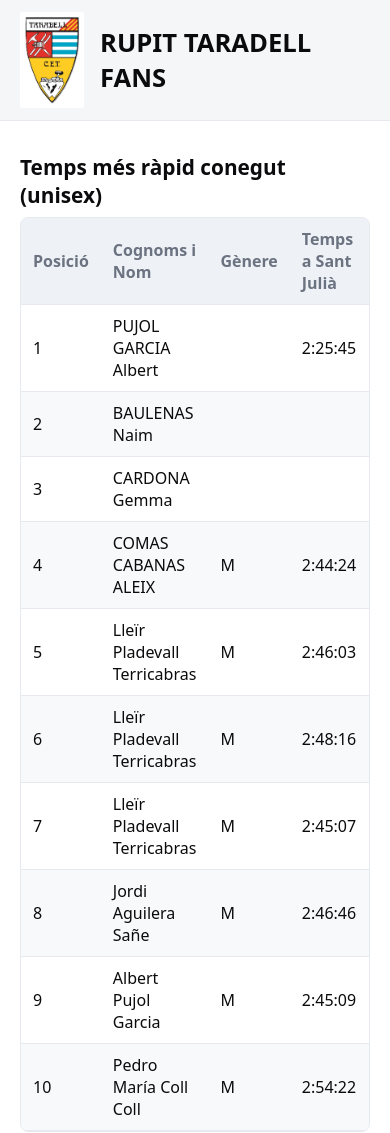
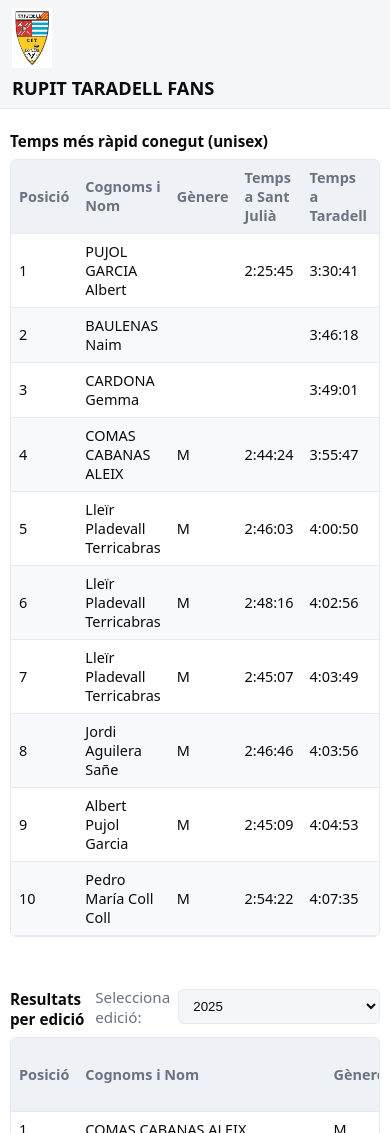
Before and after one commit to francescgmartin/RupitTaradellFans, a plain HTML site: page index.html in a window 390 px wide. Shown: the top 1133 px of the page. Drawn offline with Linux system fonts and the light colour scheme.

Commit message:
Enhance mobile styles and accessibility features
Updated styles for mobile responsiveness and accessibility.

```diff
--- a/styles.css
+++ b/styles.css
@@ -8,11 +8,17 @@
   --border: #e6e9ee;       /* borders: very light gray */
   --tableRow: #ffffff;     /* table odd rows: white */
   --tableRowAlt: #f8f9fb;  /* table even rows: very light gray */
+
+  /* Mobile tuning */
+  --header-padding: 12px 20px;
+  --brand-gap: 16px;
+  --crest-size: 64px;
+  --font-scale-mobile: 0.95;
 }
 
 /* Reset & base */
 * { box-sizing: border-box; }
-html, body { margin: 0; padding: 0; background: var(--bg); color: var(--text); font-family: system-ui, -apple-system, "Segoe UI", Roboto, Ubuntu, "Helvetica Neue", Arial, "Noto Sans", "Apple Color Emoji", "Segoe UI Emoji"; -webkit-font-smoothing: antialiased; -moz-osx-font-smoothing: grayscale; }
+html, body { margin: 0; padding: 0; background: var(--bg); color: var(--text); font-family: system-ui, -apple-system, "Segoe UI", Roboto, Ubuntu, "Helvetica Neue", Arial, "Noto Sans", "Apple Color Emoji", "Segoe UI Emoji"; -webkit-font-smoothing: antialiased; -moz-osx-font-smoothing: grayscale; font-size: 16px; }
 a { color: var(--accent); text-decoration: none; }
 a:hover { text-decoration: underline; }
 
@@ -20,15 +26,30 @@ a:hover { text-decoration: underline; }
 
 /* Header */
 .site-header { background: var(--panel); border-bottom: 1px solid var(--border); }
-.site-header .brand { display: flex; align-items: center; gap: 16px; padding: 12px 20px; }
-.crest { width: 64px; height: auto; }
+.site-header .brand { display: flex; align-items: center; gap: var(--brand-gap); padding: var(--header-padding); }
+.crest { display: inline-block; width: var(--crest-size); height: auto; background: transparent; }
 
+/* If you use <img class="crest"> */
+img.crest { display: block; width: var(--crest-size); height: auto; background: transparent; }
+
+/* Mask variant (use when you want to colour the logo via CSS, requires svg or monochrome png) */
+.crest--mask {
+  width: var(--crest-size);
+  height: var(--crest-size);
+  display: inline-block;
+  background-color: var(--accent); /* logo colour */
+  -webkit-mask: url('/path/to/logo.svg') center/contain no-repeat;
+  mask: url('/path/to/logo.svg') center/contain no-repeat;
+}
+
+/* Typography */
 h1 { font-size: 1.6rem; margin: 0; color: var(--text); }
 h2 { font-size: 1.3rem; margin: 12px 0 8px; color: var(--text); }
 
 /* Table / panels */
 .table-wrap { background: var(--panel); border: 1px solid var(--border); border-radius: 8px; overflow: hidden; }
-table { width: 100%; border-collapse: collapse; }
+.table-wrap .table-scroll { overflow-x: auto; -webkit-overflow-scrolling: touch; } /* enables horizontal scroll on small screens */
+table { width: 100%; border-collapse: collapse; min-width: 640px; } /* keep min-width so horizontal scroll appears on small screens */
 thead tr { background: #eef2f7; } /* slightly darker than panel for header */
 th, td { padding: 10px 12px; text-align: left; border-bottom: 1px solid var(--border); color: var(--text); }
 th { color: var(--muted); font-weight: 600; }
@@ -45,5 +66,92 @@ tbody tr:nth-child(even) { background: var(--tableRowAlt); }
 .site-footer { margin: 40px 0 20px; text-align: center; color: var(--muted); }
 
 /* Small utilities for better contrast on interactive elements */
-button, .btn { background: var(--accent); color: #fff; border: none; padding: 8px 12px; border-radius: 6px; cursor: pointer; }
+button, .btn { background: var(--accent); color: #fff; border: none; padding: 10px 14px; border-radius: 6px; cursor: pointer; font-size: 1rem; }
 button.secondary, .btn.secondary { background: transparent; color: var(--text); border: 1px solid var(--border); }
+
+/* --- Responsive / Mobile improvements --- */
+
+/* Make header stack on narrow screens, increase tap targets, reduce paddings */
+@media (max-width: 768px) {
+  :root {
+    --crest-size: 48px;
+    --brand-gap: 12px;
+    --header-padding: 10px 14px;
+  }
+
+  html, body { font-size: calc(16px * var(--font-scale-mobile)); }
+
+  .site-header .brand {
+    flex-direction: row; /* keep row for mid-size, but allow wrapping */
+    flex-wrap: wrap;
+    align-items: center;
+    gap: 10px;
+  }
+
+  h1 { font-size: 1.4rem; }
+  h2 { font-size: 1.1rem; }
+
+  .container { padding: 14px; }
+
+  /* Controls: stack and full width on small screens */
+  .section-header { gap: 8px; }
+  #edition-select { flex: 1 1 100%; width: 100%; box-sizing: border-box; }
+
+  /* Make buttons larger / full width when in flows */
+  .btn, button { padding: 12px 16px; font-size: 1rem; }
+
+  /* Table handling: allow horizontal scroll; reduce cell padding */
+  .table-wrap { border-radius: 6px; }
+  .table-wrap .table-scroll { overflow-x: auto; -webkit-overflow-scrolling: touch; }
+  th, td { padding: 8px 10px; }
+}
+
+/* Very small screens: stack header vertically */
+@media (max-width: 420px) {
+  :root { --crest-size: 40px; --brand-gap: 8px; --header-padding: 8px 12px; }
+
+  .site-header .brand {
+    flex-direction: column;
+    align-items: flex-start;
+    gap: 8px;
+  }
+
+  .container { padding: 10px; }
+  h1 { font-size: 1.2rem; }
+  h2 { font-size: 1rem; }
+
+  /* Table: keep horizontal scroll but also reduce min-width so it's less awkward */
+  table { min-width: 520px; }
+  th, td { padding: 8px; font-size: 0.95rem; }
+
+  /* If you'd like a stacked table representation, use the .stacked-table approach (requires small HTML changes below) */
+  .stacked-table { display: none; } /* off by default */
+}
+
+/* Optional: stacked table CSS (uncomment / enable and adjust HTML to use it)
+   To use stacked table on very small screens, replace your table with rows that include data-label attributes:
+   <td data-label="Posició">1</td>
+   Then enable the block below inside the small-screen media query and hide the original table.
+*/
+/*
+@media (max-width: 420px) {
+  table.responsive-stacked { display: none; }
+  .stacked-table { display: block; }
+  .stacked-table .row { display: block; background: var(--tableRowAlt); margin-bottom: 10px; padding: 10px; border-radius: 6px; }
+  .stacked-table .row .cell { display: flex; padding: 6px 0; }
+  .stacked-table .row .cell .label { width: 40%; color: var(--muted); font-weight: 600; }
+  .stacked-table .row .cell .value { flex: 1; }
+}
+*/
+
+/* Accessibility: focus states */
+a:focus, button:focus, input:focus, select:focus {
+  outline: 3px solid color-mix(in srgb, var(--accent) 30%, transparent);
+  outline-offset: 2px;
+  border-radius: 6px;
+}
+
+/* Helpers for touch scrolling on iOS */
+.table-wrap, .table-wrap .table-scroll {
+  -webkit-overflow-scrolling: touch;
+}
```
